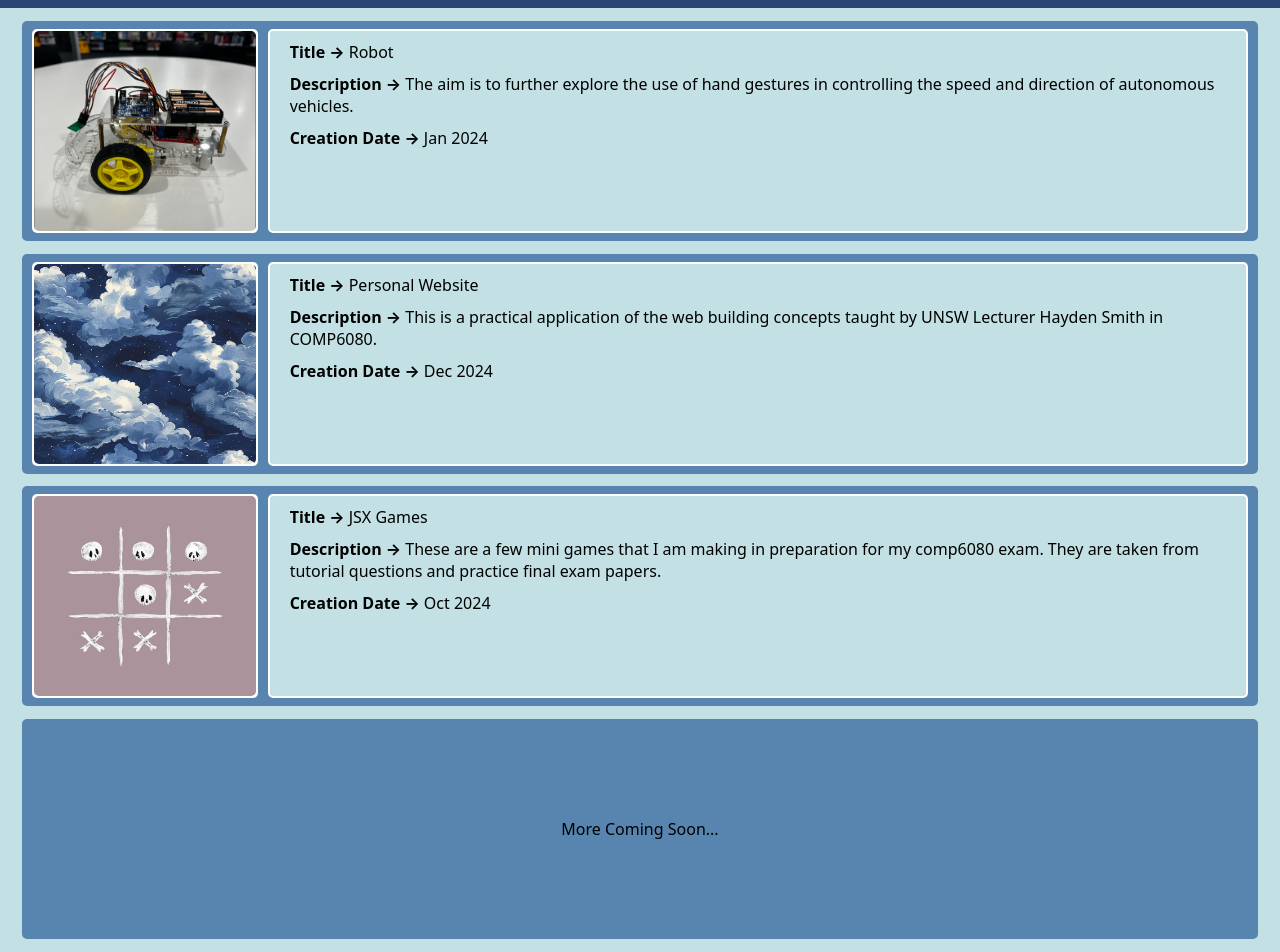
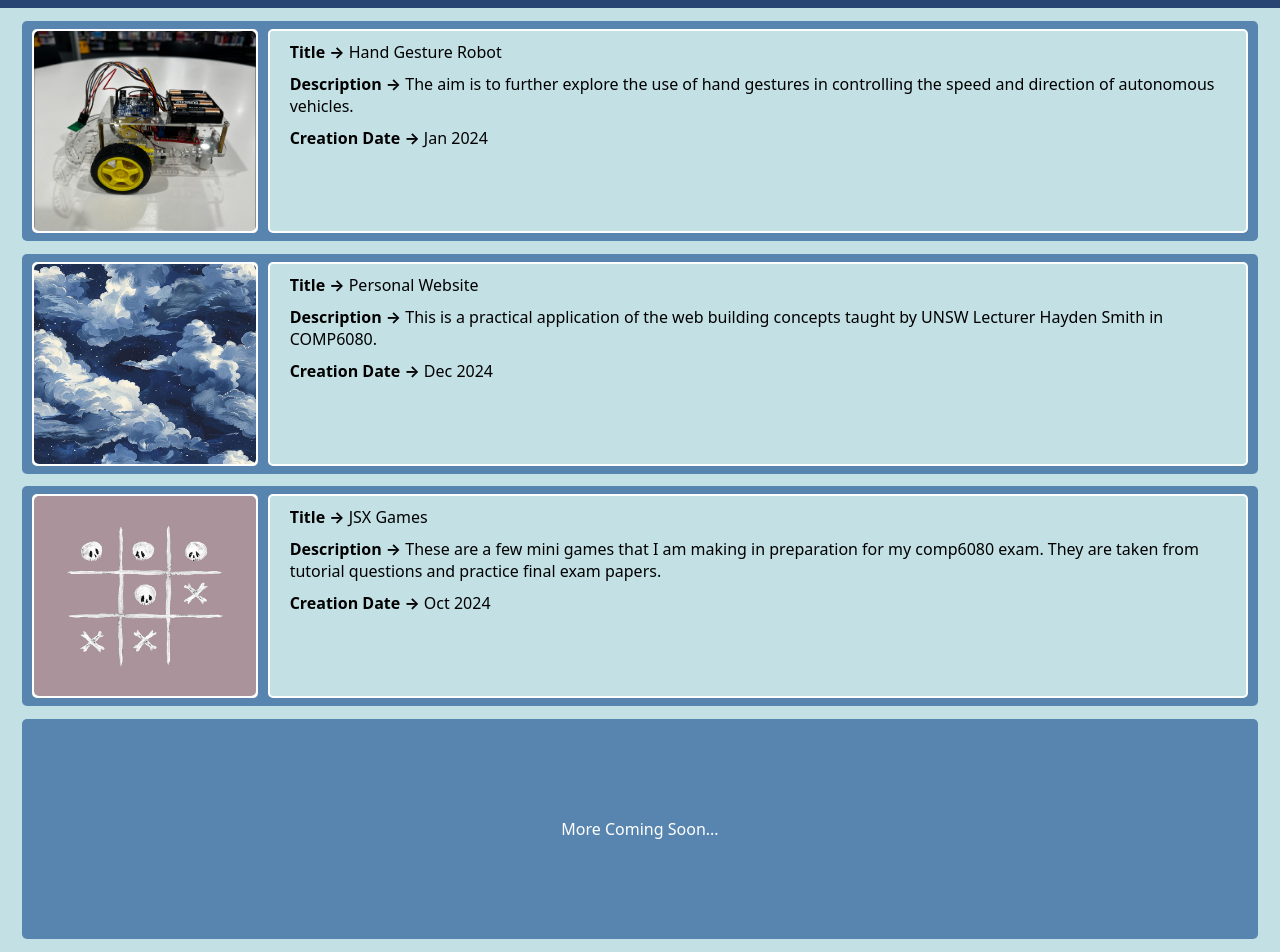
Before and after one commit to nathansivalingam/personal-website, a React (Vite) app: page /projects in a window 1280 px wide. Shown: the part 92-1044 px from the top of the page. Built offline with nearby package versions, Linux system fonts and the light colour scheme.

Commit message:
minor changes to aesthetics

```diff
--- a/src/pages/Projects.jsx
+++ b/src/pages/Projects.jsx
@@ -24,7 +24,7 @@ const Projects = function() {
           <StyledProjectImg src={robotImg} alt="robot"></StyledProjectImg>
         </IndivProjectImgStyle>
         <IndivProjectContentStyle>
-          <ProjectText><b>Title →</b> Robot</ProjectText>
+          <ProjectText><b>Title →</b> Hand Gesture Robot</ProjectText>
           <ProjectText><b>Description →</b> The aim is to further explore the use of hand gestures in controlling the speed and direction of autonomous
           vehicles.</ProjectText>
           <ProjectText><b>Creation Date →</b> Jan 2024</ProjectText>
--- a/src/styles/styledComponents.jsx
+++ b/src/styles/styledComponents.jsx
@@ -118,6 +118,7 @@ export const MoreComingSoonStyle = styled.div(() => ({
   justifyContent: 'center',
   padding: '10px',
   marginBottom: '1%',
+  color: 'white',
 }))
 
 export const StyledProjectImg = styled.img`
```
